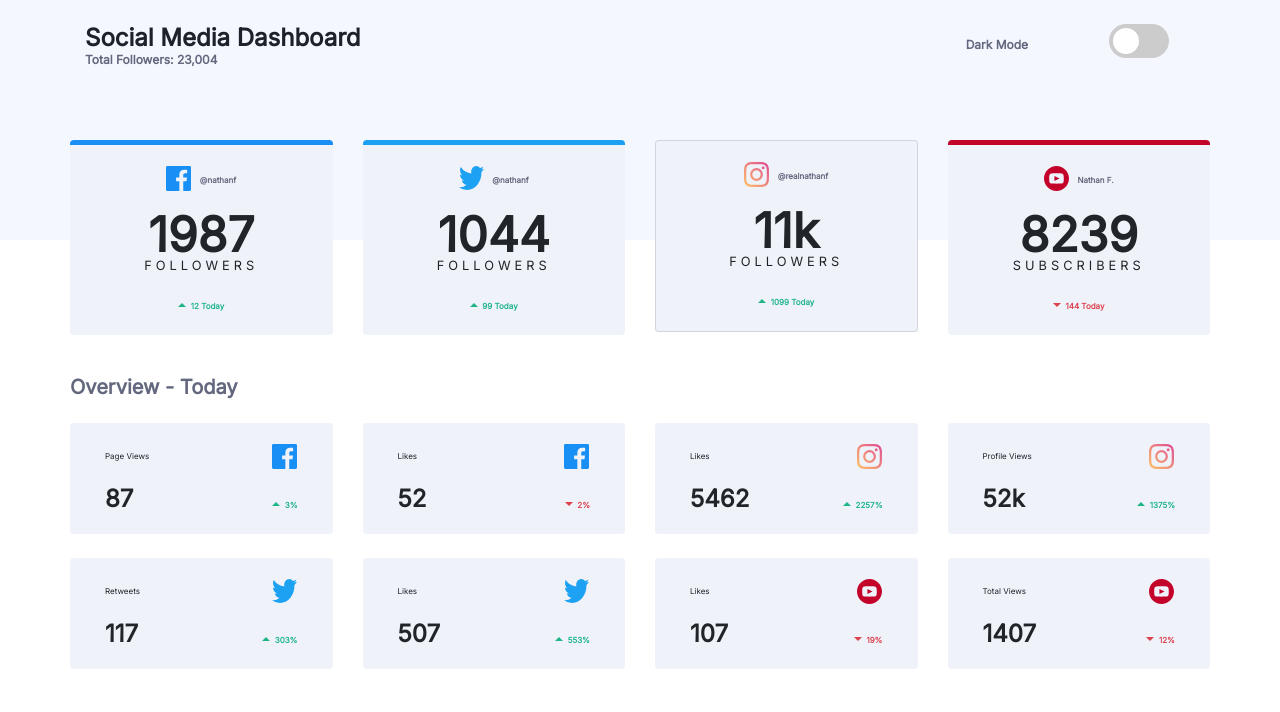
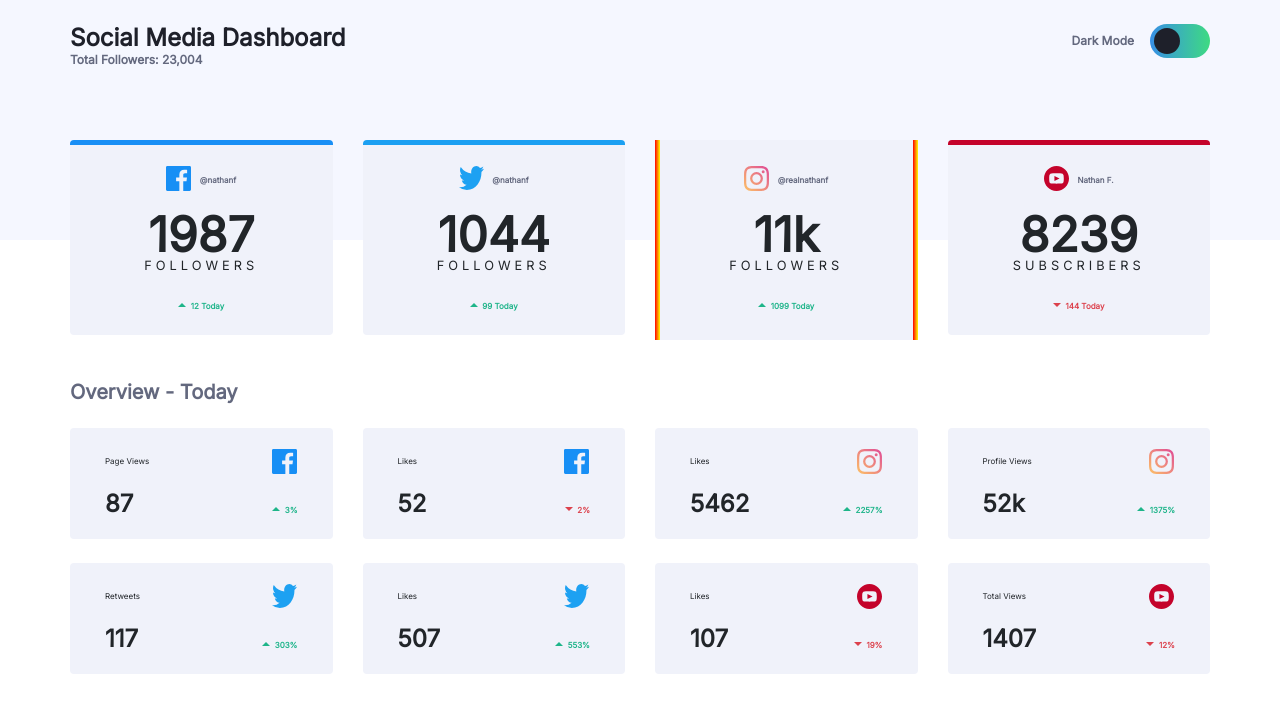
Before and after one commit to ElizabethClohosey/socialMediaDashboard, a website: page index.html in a window 1280 px wide. Drawn offline with nearby package versions, Linux system fonts and the light colour scheme.

Commit message:
toggler is styled

```diff
--- a/index.html
+++ b/index.html
@@ -30,7 +30,7 @@
     <div class="container-fluid header-container">
       <div class="container">
         <div class="row pt-4">
-          <div class="col-md-9">
+          <div class="col-md-9 px-0">
             <div class="row">
               <div class="col-md-12">
                 <h1>
@@ -45,11 +45,11 @@
             </div>
           </div>
           <div class="col-md-3">
-            <div class="row justify-content-around">
-              <div class="col-xs-6 my-auto">
+            <div class="row justify-content-between justify-content-lg-end">
+              <div class="col-xs-6 mr-3 my-auto">
                 <p class="dark-mode">Dark Mode</p>
               </div>
-              <div class="col-xs-2">
+              <div class="col-xs-6">
                 <!-- Rounded toggle switch -->
                 <label class="switch">
                   <input type="checkbox">
--- a/scss/_variables.scss
+++ b/scss/_variables.scss
@@ -1,12 +1,8 @@
-
 // ===========
 // Fonts
 // ===========
 
-$mainFont: 'Inter', sans-serif;
-
-
-
+$mainFont: "Inter", sans-serif;
 
 // ===========
 // Colors
@@ -20,7 +16,6 @@ $cardHoverLight: #c2c6d3; //card hover
 $secondaryTextLight: #63687e;
 $toggleLight: hsl(230, 22%, 74%);
 
-
 // Dark Mode Colors
 $headerBgDark: #1f212e; //header background
 $cardBgDark: #252a41; //card bg
@@ -33,9 +28,10 @@ $facebook: #198ff5;
 $twitter: #1ca0f2;
 $instagram: linear gradient #fdc468 to #df4996;
 $youTube: #c4032a;
-      // stats
+// stats
 $limeGreen: #1db489;
 $brightRed: #dc414c;
 
 // Toggler
-$toggleBg: linear gradient hsl(210, 78%, 56%) to hsl(146, 68%, 55%);
+$toggleBgLight: linear-gradient(90deg, #378fe6, #3eda82);
+$toggleBgDark: linear-gradient(90deg, #3eda82, #378fe6);
--- a/scss/main_style.scss
+++ b/scss/main_style.scss
@@ -20,7 +20,7 @@ body {
   // border: 3px solid red;
   height: 30vh;
   background: $headerBgLight;
-  flex-direction: column row-reverse;
+  // flex-direction: column row-reverse;
 
   h1 {
     color: $primaryDarkBlue;
@@ -49,6 +49,7 @@ body {
   display: inline-block;
   width: 60px;
   height: 34px;
+  margin-bottom: 0;
 }
 
 /* Hide default HTML checkbox */
@@ -66,7 +67,9 @@ body {
   left: 0;
   right: 0;
   bottom: 0;
+  // background: rgb(2, 0, 36);
   background-color: #ccc;
+  background: $toggleBgLight;
   -webkit-transition: 0.4s;
   transition: 0.4s;
 }
@@ -78,13 +81,13 @@ body {
   width: 26px;
   left: 4px;
   bottom: 4px;
-  background-color: white;
+  background-color: $primaryDarkBlue;
   -webkit-transition: 0.4s;
   transition: 0.4s;
 }
 
 input:checked + .slider {
-  background-color: #2196f3;
+  background: $toggleBgDark;
 }
 
 input:focus + .slider {
@@ -124,10 +127,18 @@ input:checked + .slider:before {
   border-top: 5px solid $twitter;
 }
 
-// .instagram-card {
-//   border: none;
-//   border-top: 5px solid red;
-// }
+.instagram-card {
+  border: none;
+  border: 10px solid transparent;
+  // max-width: 250px;
+  // padding: 1rem;
+  // color: white;
+  border-width: 5px;
+  border-style: solid;
+  // border-image: linear-gradient(#fdc468 to #df4996);
+  // border-image: linear-gradient(to bottom, #fdc468, #df4996) 1 100%;
+  border-image: linear-gradient(to right, red, yellow) 1 100%;
+}
 
 .youtube-card {
   border: none;
```
Also changed, not shown: dist/css/main_style.css, 1 other file.
